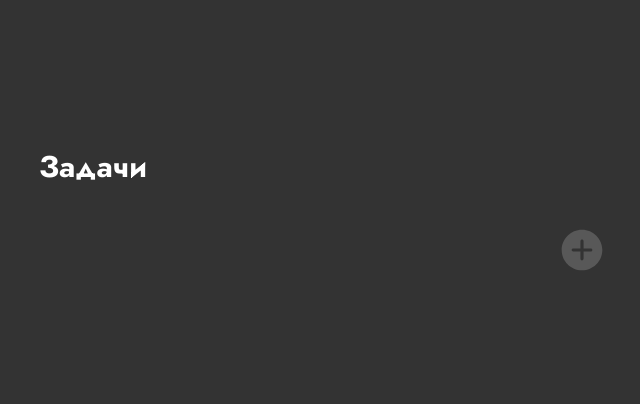
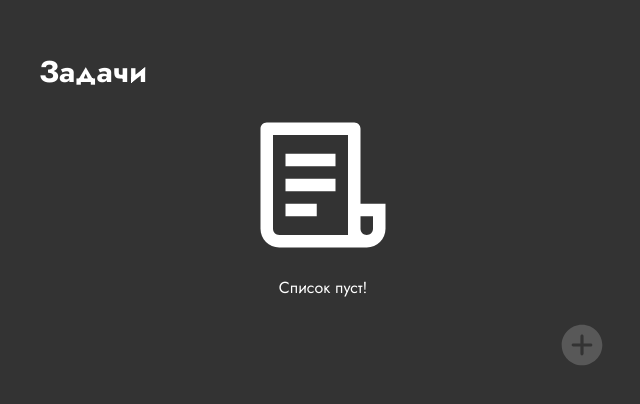
Before and after one commit to AndBelkin/todo-app, a React (Vite) app: page / in a window 1280 px wide. Shown: the part 188-592 px from the top of the page, without its empty margins (317-957 px from the left). Built offline with nearby package versions, Linux system fonts and the light colour scheme.

Commit message:
Add List is Empty - icon & text

```diff
--- a/src/components/todoApp/ItemsContainer.tsx
+++ b/src/components/todoApp/ItemsContainer.tsx
@@ -4,6 +4,7 @@ import "../../styles/ItemsContainer.css";
 import TodoItems from "./TodoItems";
 import { useAppDispatch, useAppSelector } from "../../app/hooks";
 import { changeOpen, Todos } from "../../app/feature/todoApp/todoAppSlice";
+import { RiFileList3Line } from "react-icons/ri";
 
 const ItemsContainer: FC = () => {
   const isOpen: boolean = useAppSelector((state) => state.todoApp.isAdd);
@@ -11,9 +12,16 @@ const ItemsContainer: FC = () => {
   const dispatch = useAppDispatch();
 
   const renderItems = () => {
-    return todos.map((item, key) => {
-      return <TodoItems item={item} key={key} />;
-    });
+    if (todos.length === 0) {
+      return (
+        <>
+          <RiFileList3Line className="main-no-task" /> <p>Список пуст!</p>
+        </>
+      );
+    } else
+      return todos.map((item, key) => {
+        return <TodoItems item={item} key={key} />;
+      });
   };
 
   return (
--- a/src/styles/ItemsContainer.css
+++ b/src/styles/ItemsContainer.css
@@ -28,3 +28,7 @@
     color: var(--color-accent);
     font-size: 50px;
 }
+
+.main-no-task {
+    font-size: 150px;
+}
```
